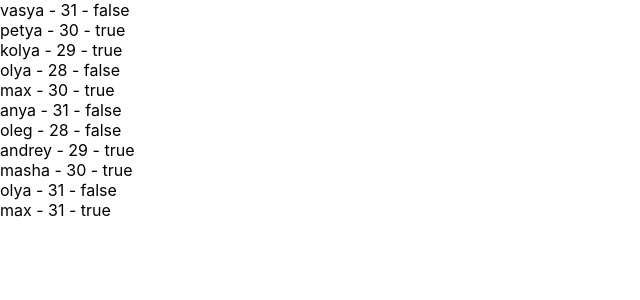
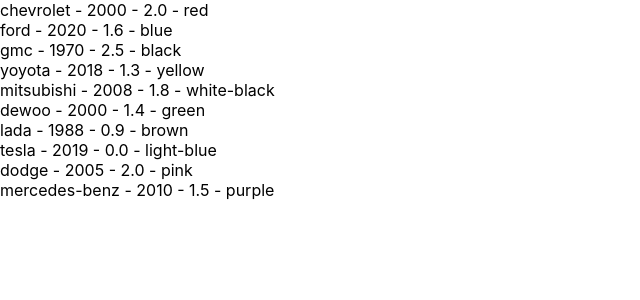
Before and after one commit to legendateam/homework.react, a React (Create React App) app: page / in a window 1280 px wide. Shown: the top 300 px of the page, without its empty margins (0-640 px from the left). Built offline with nearby package versions, Linux system fonts and the light colour scheme.

Commit message:
lesson1 cars

```diff
--- a/src/AllUsers/AllUsers.js
+++ /dev/null
@@ -1,45 +0,0 @@
-export let users = [{
-    name: 'vasya',
-    age: 31,
-    status: false,
-}, {
-    name: 'petya',
-    age: 30,
-    status: true,
-}, {
-    name: 'kolya',
-    age: 29,
-    status: true,
-}, {
-    name: 'olya',
-    age: 28,
-    status: false,
-}, {
-    name: 'max',
-    age: 30,
-    status: true,
-}, {
-    name: 'anya',
-    age: 31,
-    status: false,
-}, {
-    name: 'oleg',
-    age: 28,
-    status: false,
-}, {
-    name: 'andrey',
-    age: 29,
-    status: true,
-}, {
-    name: 'masha',
-    age: 30,
-    status: true,
-}, {
-    name: 'olya',
-    age: 31,
-    status: false,
-}, {
-    name: 'max',
-    age: 31,
-    status: true,
-}];
--- a/src/App.js
+++ b/src/App.js
@@ -1,16 +1,13 @@
 import React, {Component} from 'react';
-import Baseusers from "./Database/Database";
-import {users} from "./AllUsers/AllUsers"
-
+import {autoria} from "./components/AllCars/AllCars";
+import BrandCars from "./components/BrandCars/BrandCars";
 
 class App extends Component {
-
     render() {
-
         return (
             <div>
                 {
-            users.map((user, index) => (<Baseusers item={user} key={index}/>))
+                    autoria.map((car, index) =>(<BrandCars item={car} key={index}/>))
                 }
             </div>
         );
--- /dev/null
+++ b/src/components/AllCars/AllCars.js
@@ -0,0 +1,13 @@
+
+export let autoria = [
+    { model: 'chevrolet', yearvupysk : "2000" , power: "2.0" , color: "red"},
+    { model: 'ford', yearvupysk : "2020" , power: "1.6" , color: "blue"},
+    { model: 'gmc', yearvupysk : "1970" , power: "2.5" , color: "black"},
+    { model: 'yoyota', yearvupysk : "2018" , power: "1.3" , color: "yellow"},
+    { model: 'mitsubishi', yearvupysk : "2008" , power: "1.8" , color: "white-black"},
+    { model: 'dewoo', yearvupysk : "2000" , power: "1.4" , color: "green"},
+    { model: 'lada', yearvupysk : "1988" , power: "0.9" , color: "brown"},
+    { model: 'tesla', yearvupysk : "2019" , power: "0.0" , color: "light-blue"},
+    { model: 'dodge', yearvupysk : "2005" , power: "2.0" , color: "pink"},
+    { model: 'mercedes-benz', yearvupysk : "2010" , power: "1.5" , color: "purple"},
+];
--- a/src/Database/Database.js
+++ b/src/components/BrandCars/BrandCars.js
@@ -1,16 +1,14 @@
 import React, {Component} from 'react';
 
-
-class Baseusers extends Component {
-
+class BrandCars extends Component {
     render() {
         let {item} = this.props
         return (
             <div>
-                {item.name} - {item.age} - {item.status.toString()}
+                {item.model} - {item.yearvupysk} - {item.power} - {item.color}
             </div>
         );
     }
 }
 
-export default Baseusers;
+export default BrandCars;
```
Also changed, not shown: 2 other files (tests, documents, lock files or other folders). Lines whose indentation alone changed are shown as unchanged.
